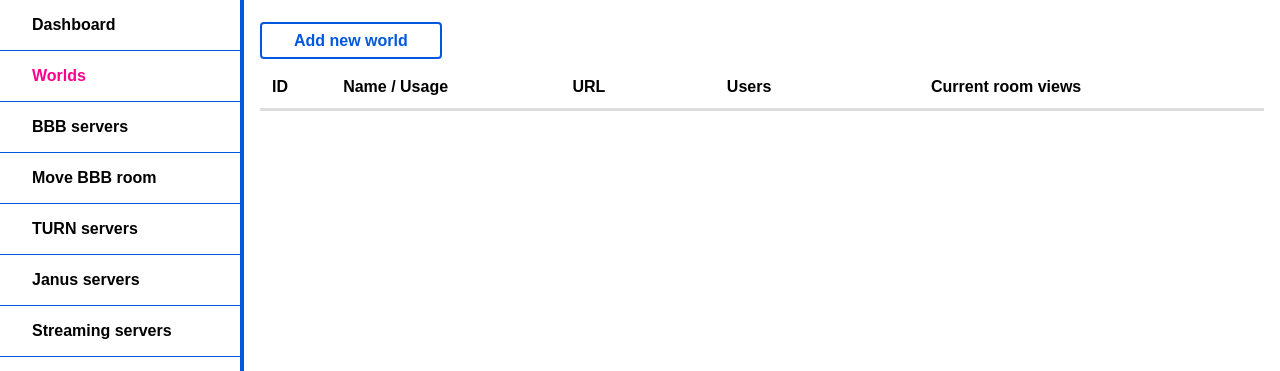
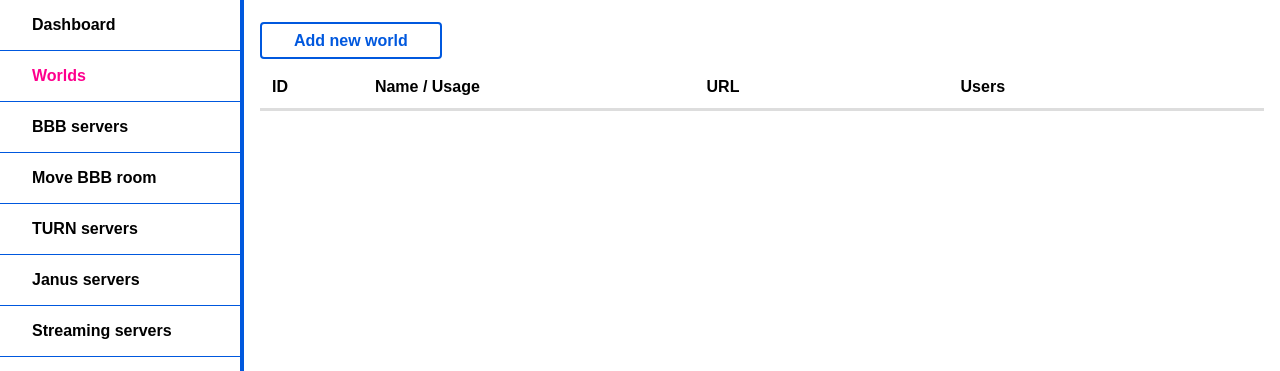
Before and after one commit to fossasia/eventyay-video, a Django app: page /control/worlds/ in a window 1280 px wide. Shown: the part 44-415 px from the top of the page. Run offline with Django 3.2, Linux system fonts and the light colour scheme; the visitor is signed in with stand-in values (Sample User, id 1); data that the repository does not hold is empty; parts of the project's set-up code (start-up, migrations or seed data) failed here and were passed over; some libraries are stand-ins or nearby versions.

Commit message:
[server] control: Remove view count (too slow)

```diff
--- a/server/venueless/control/templates/control/world_list.html
+++ b/server/venueless/control/templates/control/world_list.html
@@ -15,7 +15,6 @@
         <th>{% trans "Name" %} / {% trans "Usage" %}</th>
         <th>{% trans "URL" %}</th>
         <th class="text-right">{% trans "Users" %}</th>
-        <th class="text-right">{% trans "Current room views" %}</th>
         <th></th>
         <th></th>
         <th></th>
@@ -24,7 +23,7 @@
     </thead>
     <tbody>
     {% for world in worlds %}
-    <tr class="{% if world.current_view_count %}active{% elif not world.user_count and not world.domain %}deleted{% endif %}">
+    <tr class="{% if not world.domain %}deleted{% endif %}">
         <td>
             <b>{{ world.pk }}</b>
         </td>
@@ -44,9 +43,6 @@
         </td>
         <td class="text-right">
             {{ world.user_count }}
-        </td>
-        <td class="text-right">
-            {{ world.current_view_count|default_if_none:0 }}
         </td>
         <td class="text-right">
             {% if world.user_count %}
--- a/server/venueless/control/views.py
+++ b/server/venueless/control/views.py
@@ -150,17 +150,6 @@ class WorldList(AdminBase, ListView):
     queryset = (
         World.objects.annotate(
             user_count=Count("user"),
-            current_view_count=Subquery(
-                RoomView.objects.filter(
-                    room__world=OuterRef("pk"),
-                    start__gt=now() - datetime.timedelta(hours=24),
-                    end__isnull=True,
-                )
-                .order_by()
-                .values("room__world")
-                .annotate(c=Count("*"))
-                .values("c")
-            ),
             last_usage=Subquery(
                 PlannedUsage.objects.filter(world=OuterRef("pk"))
                 .order_by()
@@ -171,7 +160,6 @@ class WorldList(AdminBase, ListView):
         )
         .prefetch_related("planned_usages")
         .order_by(
-            F("current_view_count").desc(nulls_last=True),
             F("last_usage").desc(nulls_last=True),
         )
     )
```
